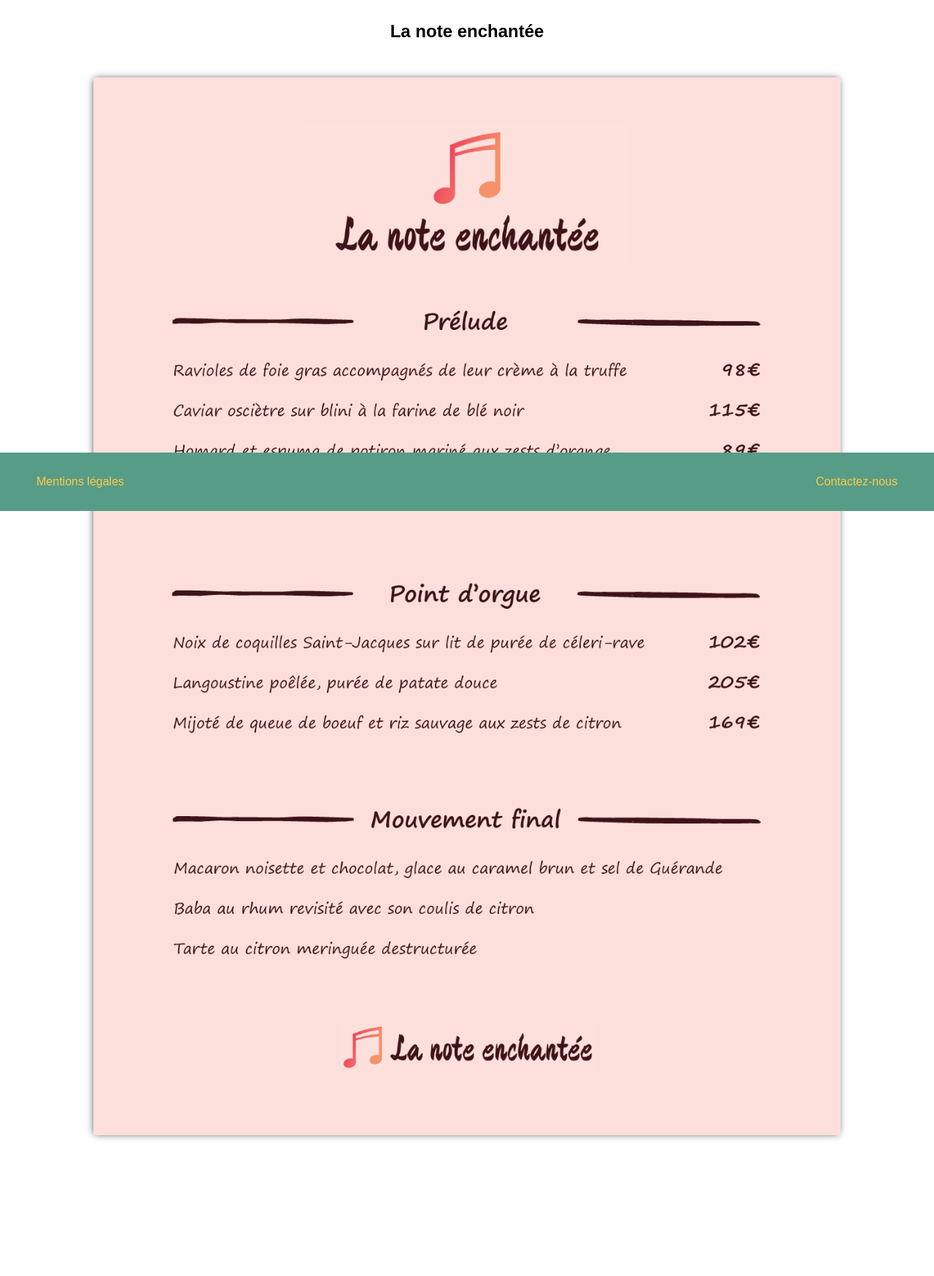
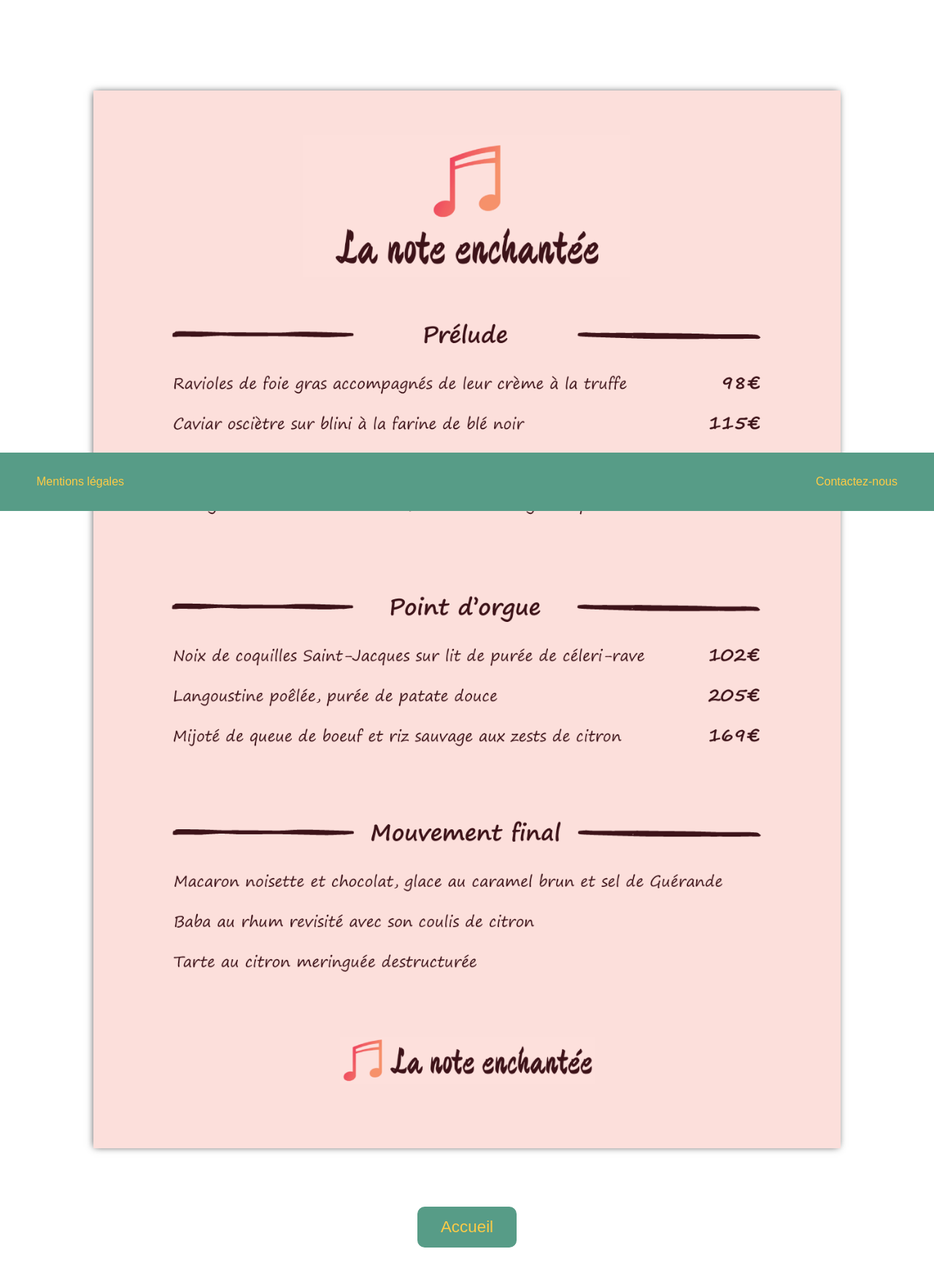
Before and after one commit to wilsonfurtado/p3_Wilson_Furtado, a plain HTML site: page restaurant1.html in a window 1280 px wide. Shown: the part 100-1848 px from the top of the page at 73% size. Before the commit the page ends 1815 px from the top, so only its background shows below. Drawn offline with Linux system fonts and the light colour scheme.

Commit message:
ajout favicon/button retour accueil

```diff
--- a/assets/sass/style.scss
+++ b/assets/sass/style.scss
@@ -83,6 +83,11 @@ body {
     @include shadow();
   }
 
+  a {
+      text-decoration: none;
+      color: $primary-color-text
+  };
+
   ul {
     padding: 0;
   }
@@ -111,13 +116,6 @@ body {
     width: 80%;
     margin: 0 auto;
     padding-bottom: 10rem;
-
-    /* Section title */
-    .section__title {
-      margin: 2.9rem 0;
-      text-align: center;
-      color: #000
-    }
 
     /* Nav */
     .nav {
@@ -161,14 +159,14 @@ body {
       }
     }
 
-    /* Container boutton previous */
-    .container-btn-previous {
+    /* Container boutton */
+    .container-btn {
       display: flex;
       justify-content: center;
       align-items: center;
 
-      /* Bouton previous */
-      .btn__next--green {
+      /* Bouton */
+      .btn--green {
         border: 0;
         line-height: 2.5;
         padding: 0 2rem;
@@ -204,9 +202,11 @@ body {
       }
     }
 
+
     /* Section container menu */
     .section__container-menu {
       position: relative;
+      margin: 9rem 0 0 0;
 
       /* Menu restaurant 01 */
       .conteneur-underline__prelude {
--- a/restaurant1.html
+++ b/restaurant1.html
@@ -13,6 +13,8 @@
         <link rel="stylesheet" href="assets/css/normalize.min.css">
         <link rel="stylesheet" href="assets/css/main.css">
         <link rel="stylesheet" href="assets/sass/style.css">
+
+        <link rel="shortcut icon" href="assets/img/jaune.ico" />
 
         <script src="js/vendor/modernizr-2.8.3.min.js"></script>
     </head>
@@ -31,7 +33,6 @@
         <!-- Main section -->
         <main>
             <section class="main__section">
-                <h2 class="section__title">La note enchantée</h2>
                 <div class="section__container-menu">
                     <img src="assets/img/menu-1.png" alt="">
 
@@ -46,6 +47,14 @@
                     <div class="conteneur-underline conteneur-underline__mouvement-final">
                         <div class="underline"></div>
                     </div>
+                </div>
+
+                <div class="container-btn">
+                    <button class="btn--green" type="button">
+                        <a href="index.html">
+                            Accueil
+                        </a>
+                    </button>
                 </div>
 
             </section>
```
Also changed, not shown: index.html (+4 -2 lines), mentions-legales.html (+12 -2 lines), restaurant2.html (+9 -1 lines), restaurant3.html (+9 -1 lines), restaurant4.html (+9 -1 lines), assets/img/jaune.ico (added), assets/sass/style.css, 1 other file.
